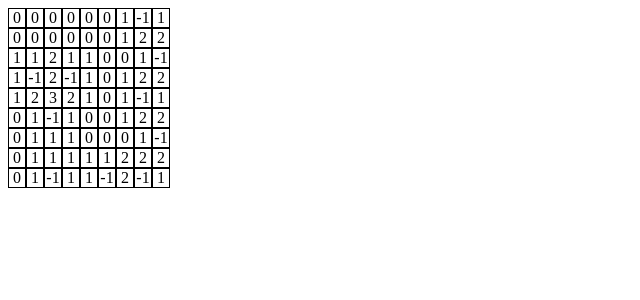
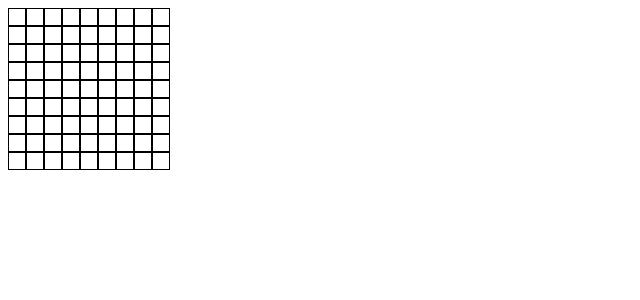
Before and after one commit to ezhai24/minesweeper, a Next.js app: page / in a window 1280 px wide. Shown: the top 300 px of the page, without its empty margins (0-640 px from the left). Built offline with nearby package versions, Linux system fonts and the light colour scheme.

Commit message:
hide mines (with deep ocean water)

```diff
--- a/components/Minesweeper/index.tsx
+++ b/components/Minesweeper/index.tsx
@@ -1,30 +1,46 @@
 import styled from '@emotion/styled';
 import { useState } from 'react';
 
+import { FieldSize, generateMinefield, PlotState } from './utils';
+
+const Row = styled.div({
+  display: 'flex',
+});
+
 const Plot = styled.span({
-  display: 'inline-block',
   width: 16,
+  height: 16,
   border: '1px solid black',
   textAlign: 'center',
 });
 
-interface Props {
-  initialMinefield: number[][];
-}
-
-const Minesweeper = (props: Props) => {
-  const { initialMinefield } = props;
-
-  const [minefield] = useState(initialMinefield);
+const Minesweeper = () => {
+  const [fieldSize] = useState(FieldSize.BEGINNER);
+  const [minefield] = useState(
+    generateMinefield(
+      fieldSize.numRows,
+      fieldSize.numColumns,
+      fieldSize.numMines
+    )
+  );
+  const [plotStates] = useState(
+    Array.from({ length: fieldSize.numRows }, () =>
+      Array.from({ length: fieldSize.numColumns }, () => PlotState.DEFAULT)
+    )
+  );
 
   return (
     <>
       {minefield.map((row, rowIndex) => (
-        <div key={rowIndex}>
+        <Row key={rowIndex}>
           {row.map((plotValue, columnIndex) => (
-            <Plot key={columnIndex}>{plotValue}</Plot>
+            <Plot key={columnIndex}>
+              {plotStates[rowIndex][columnIndex] === PlotState.SWEPT
+                ? plotValue
+                : ''}
+            </Plot>
           ))}
-        </div>
+        </Row>
       ))}
     </>
   );
--- a/components/Minesweeper/utils.ts
+++ b/components/Minesweeper/utils.ts
@@ -1,3 +1,13 @@
+/**
+ * PLOT STATES
+ */
+export enum PlotState {
+  DEFAULT = 'DEFAULT',
+  SWEPT = 'SWEPT',
+  FLAGGED = 'FLAGGED',
+  QUESTION = 'QUESTION',
+}
+
 /**
  * FIELD SIZE CONFIGURATIONS
  */
--- a/pages/index.tsx
+++ b/pages/index.tsx
@@ -1,27 +1,5 @@
 import Minesweeper from '@/components/Minesweeper';
-import { FieldSize, generateMinefield } from '@/components/Minesweeper/utils';
 
-interface Props {
-  initialMinefield: number[][];
-}
-
-const Home = (props: Props) => {
-  const { initialMinefield } = props;
-  return <Minesweeper initialMinefield={initialMinefield} />;
-};
-
-export async function getStaticProps() {
-  // Generate the initial minefield at build time to avoid a React hydration
-  // error [https://nextjs.org/docs/messages/react-hydration-error].
-  //
-  // Calling generateMinefield at run time means it will be called once during
-  // the pre-render and again during the first render (hydration). Because each
-  // generation produces a different minefield configuration, there will be a
-  // discrepancy in the minefield values between these two renders causing React
-  // to throw a hydration error.
-  const { numRows, numColumns, numMines } = FieldSize.BEGINNER;
-  const initialMinefield = generateMinefield(numRows, numColumns, numMines);
-  return { props: { initialMinefield } };
-}
+const Home = () => <Minesweeper />;
 
 export default Home;
```
